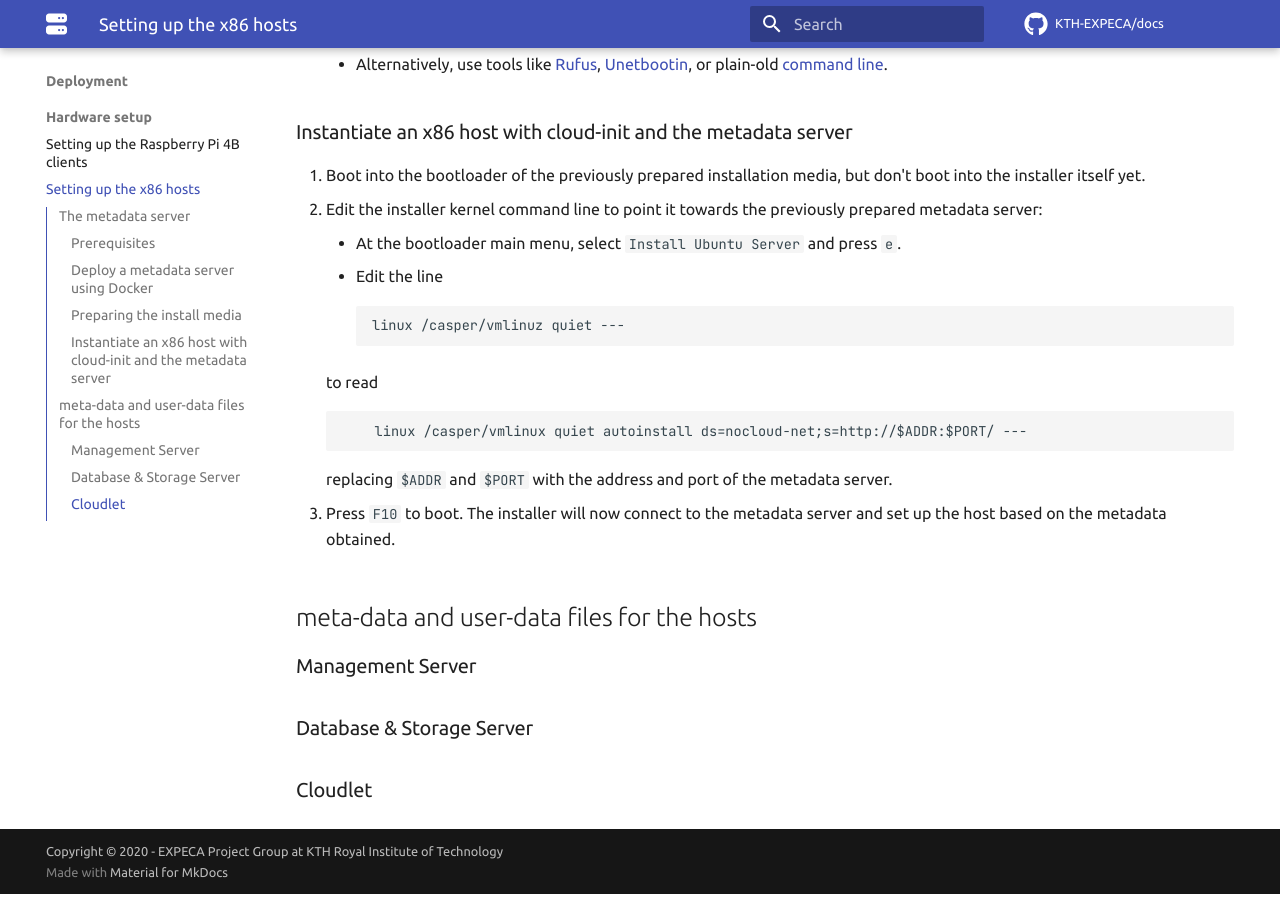
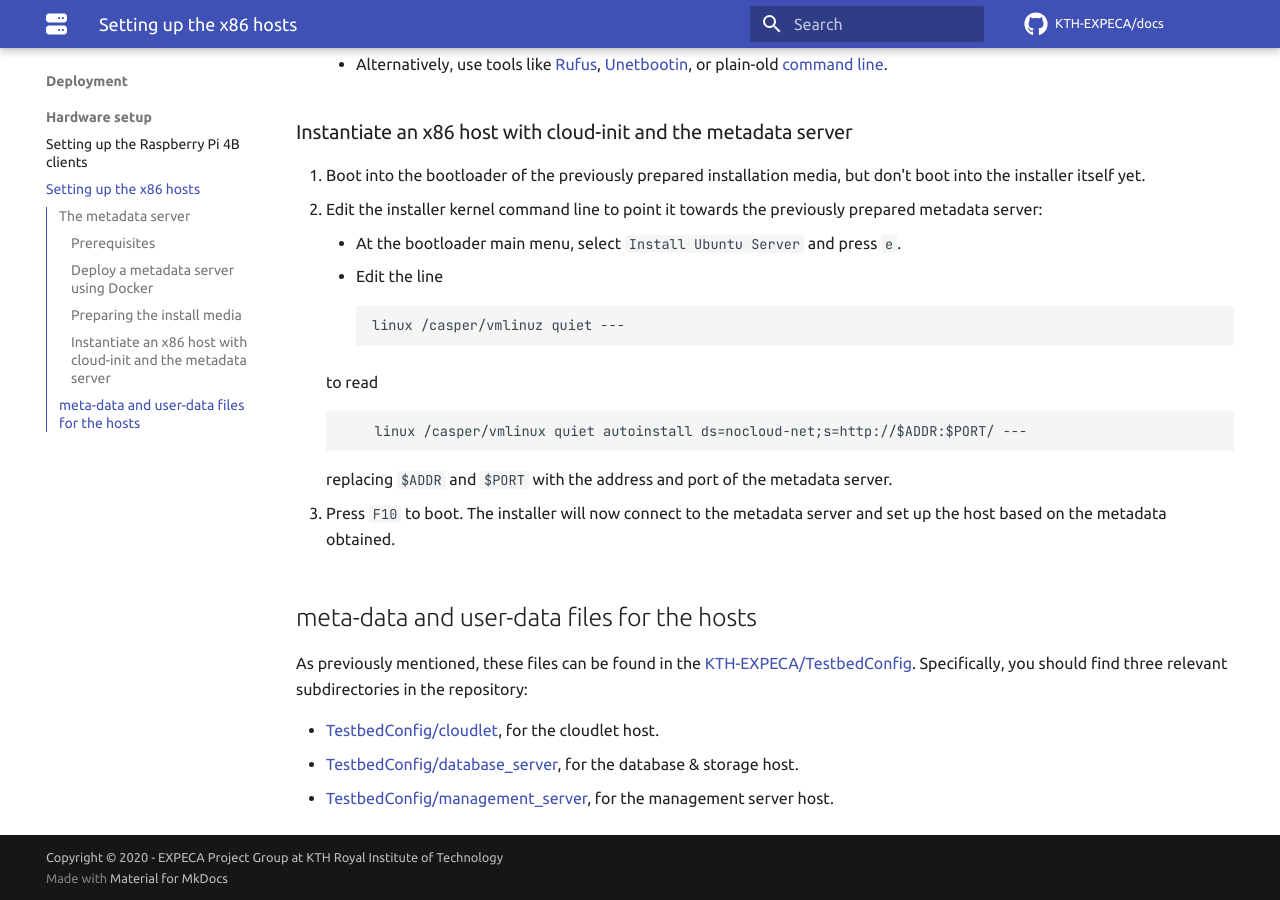
Before and after one commit to KTH-EXPECA/devdocs, an MkDocs documentation site: the page built from docs/deployment/hardware_setup/x86hosts.md, in a window 1280 px wide and 900 px high, scrolled down 1664 px. Built offline with MkDocs 1.6.1 and Material for MkDocs 9.7.7, drawn with Linux system fonts in a browser that asks for light colours; comment, search, counter and statistics services are not loaded.

Commit message:
finish docs

```diff
--- a/docs/deployment/hardware_setup/x86hosts.md
+++ b/docs/deployment/hardware_setup/x86hosts.md
@@ -73,8 +73,9 @@ Configuration for the hosts can be found on the [KTH-EXPECA/TestbedConfig](https
 
 ## meta-data and user-data files for the hosts
 
-### Management Server
+As previously mentioned, these files can be found in the [KTH-EXPECA/TestbedConfig](https://github.com/KTH-EXPECA/TestbedConfig).
+Specifically, you should find three relevant subdirectories in the repository:
 
-### Database & Storage Server
-
-### Cloudlet
+- [TestbedConfig/cloudlet](https://github.com/KTH-EXPECA/TestbedConfig/tree/master/cloudlet), for the cloudlet host.
+- [TestbedConfig/database_server](https://github.com/KTH-EXPECA/TestbedConfig/tree/master/database_server), for the database & storage host.
+- [TestbedConfig/management_server](https://github.com/KTH-EXPECA/TestbedConfig/tree/master/management_server), for the management server host.
```
